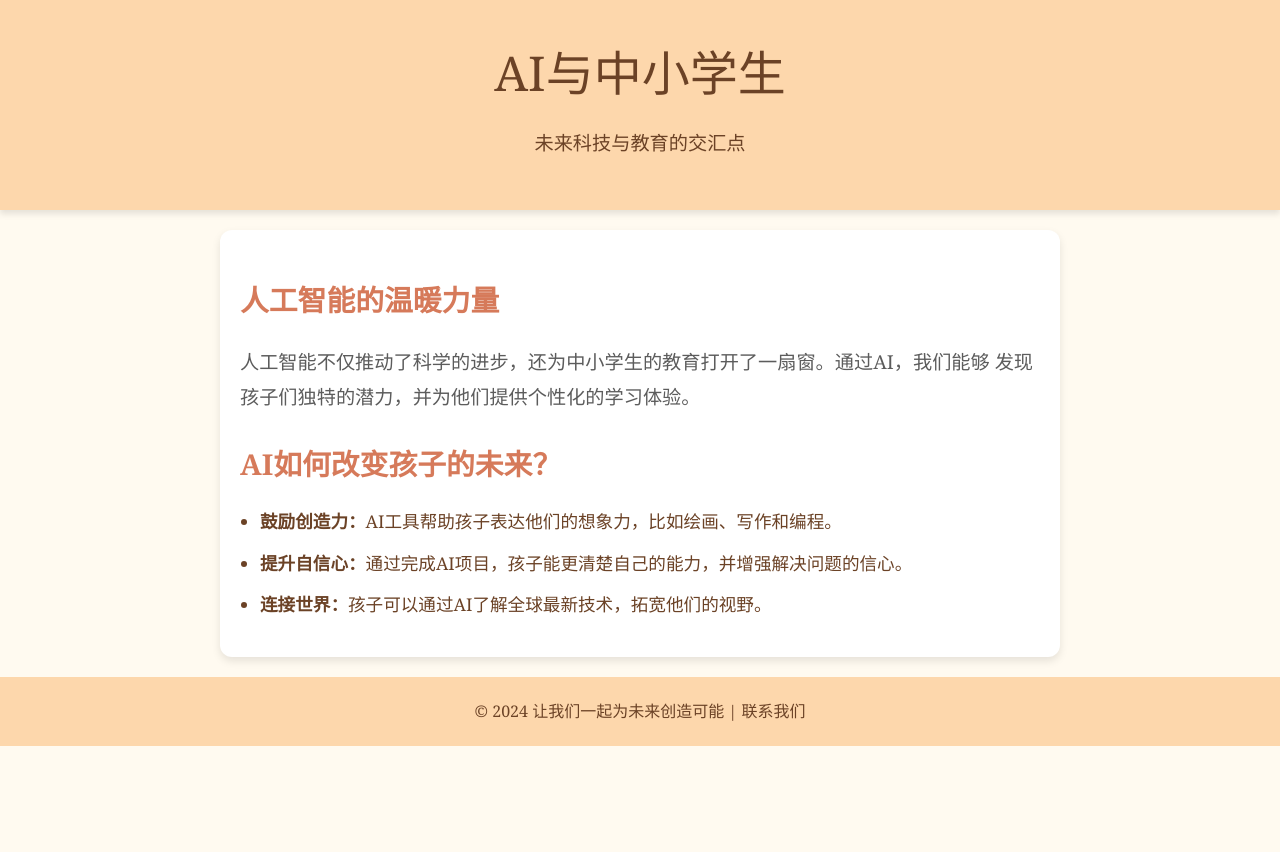
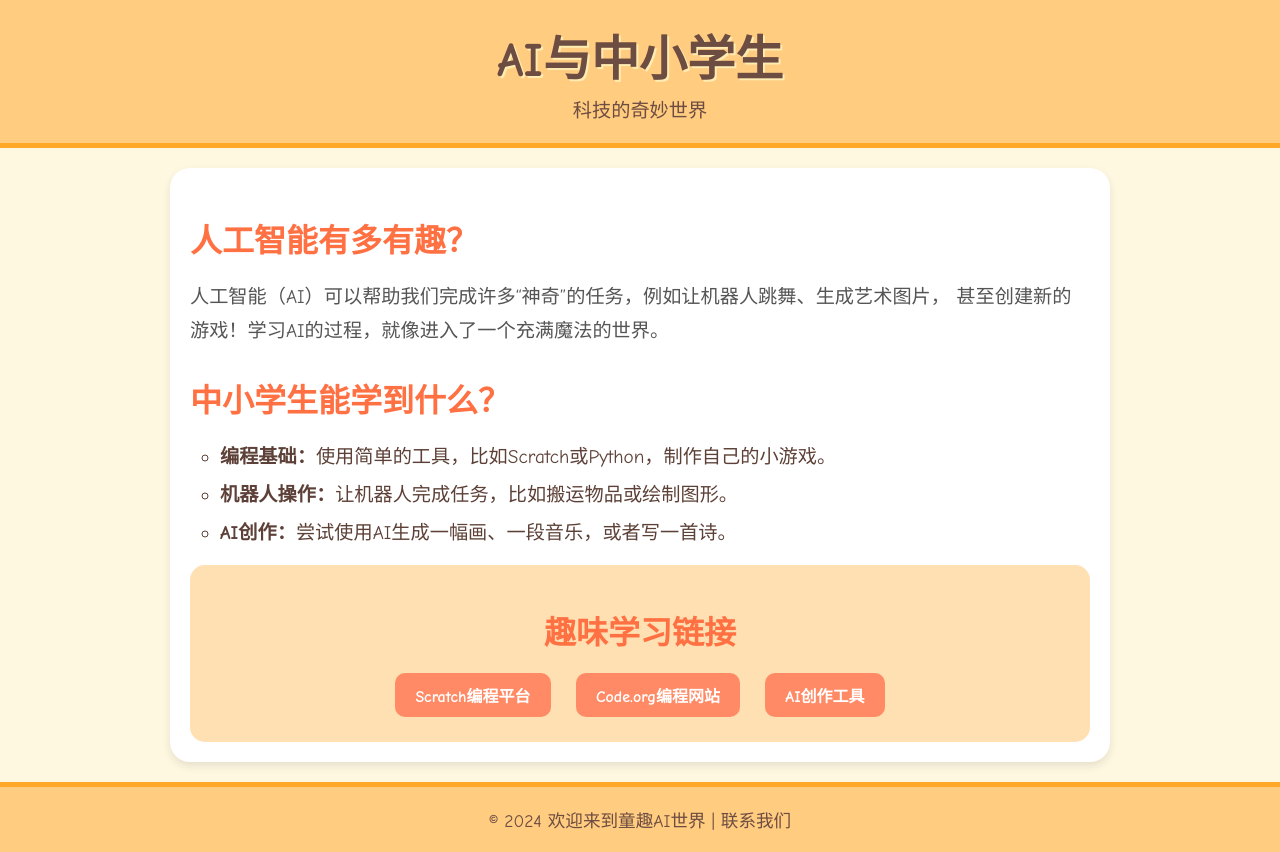
Before and after one commit to NinaHu99/Artificial-Intelligence-Education-and-Primary-Secondary-School-Students, a plain HTML site: page index.html in a window 1280 px wide. Before the commit the page ends 800 px from the top, so only its background shows below. Drawn offline with Linux system fonts and the light colour scheme.

Commit message:
Update index.html

```diff
--- a/index.html
+++ b/index.html
@@ -6,68 +6,90 @@
     <title>AI与中小学生</title>
     <style>
         body {
-            font-family: "Georgia", serif; /* 更柔和的字体 */
+            font-family: "Comic Sans MS", "Arial", sans-serif; /* 童趣字体 */
             margin: 0;
             padding: 0;
-            background-color: #fffaf0; /* 奶油米色 */
-            color: #5c5c5c;
-            line-height: 1.8;
+            background-color: #fff8e1; /* 柔和米黄色 */
+            color: #444;
         }
         header {
-            background-color: #fdd7ac; /* 柔和橙色 */
-            padding: 30px;
+            background-color: #ffcc80; /* 浅橙色 */
+            padding: 20px;
             text-align: center;
-            box-shadow: 0px 4px 6px rgba(0, 0, 0, 0.1);
+            border-bottom: 5px solid #ffa726; /* 深橙色边框 */
         }
         header h1 {
             margin: 0;
             font-size: 3em;
-            color: #6b4226; /* 木色 */
-            font-weight: normal;
+            color: #6d4c41; /* 巧克力色 */
+            text-shadow: 2px 2px #ffecb3; /* 浅黄色阴影 */
         }
         header p {
-            margin-top: 10px;
             font-size: 1.2em;
-            color: #6b4226;
+            color: #6d4c41;
+            margin: 5px 0 0 0;
         }
         section {
-            max-width: 800px;
+            max-width: 900px;
             margin: 20px auto;
             padding: 20px;
-            background-color: #ffffff;
-            border-radius: 12px;
+            background-color: #ffffff; /* 白色背景 */
+            border-radius: 20px;
             box-shadow: 0 4px 8px rgba(0, 0, 0, 0.1);
         }
         section h2 {
-            font-size: 1.8em;
-            color: #d67a5a; /* 柔和红色 */
-            margin-bottom: 15px;
+            font-size: 2em;
+            color: #ff7043; /* 温暖橙色 */
+            margin-bottom: 10px;
         }
         section p {
             font-size: 1.2em;
-            color: #5c5c5c;
+            line-height: 1.8;
+            color: #555;
         }
         section ul {
-            padding-left: 20px;
+            margin: 20px 0;
+            padding-left: 30px;
         }
         section ul li {
-            font-size: 1.1em;
-            color: #6b4226;
+            font-size: 1.2em;
+            color: #5d4037; /* 深褐色 */
             margin-bottom: 10px;
+            list-style: circle;
+        }
+        .fun-zone {
+            background-color: #ffe0b2; /* 浅橙色 */
+            padding: 15px;
+            border-radius: 15px;
+            text-align: center;
+            margin-top: 20px;
+        }
+        .fun-zone a {
+            display: inline-block;
+            margin: 10px;
+            padding: 10px 20px;
+            background-color: #ff8a65; /* 橙红色 */
+            color: #fff;
+            text-decoration: none;
+            font-weight: bold;
+            border-radius: 10px;
+        }
+        .fun-zone a:hover {
+            background-color: #ff7043;
         }
         footer {
-            background-color: #fdd7ac;
-            color: #6b4226;
+            background-color: #ffcc80; /* 浅橙色 */
+            color: #6d4c41;
             text-align: center;
             padding: 20px;
-            margin-top: 20px;
+            border-top: 5px solid #ffa726;
         }
         footer p {
             margin: 0;
-            font-size: 1em;
+            font-size: 1.1em;
         }
         footer a {
-            color: #6b4226;
+            color: #6d4c41;
             text-decoration: none;
         }
         footer a:hover {
@@ -78,23 +100,29 @@
 <body>
     <header>
         <h1>AI与中小学生</h1>
-        <p>未来科技与教育的交汇点</p>
+        <p>科技的奇妙世界</p>
     </header>
     <section>
-        <h2>人工智能的温暖力量</h2>
+        <h2>人工智能有多有趣？</h2>
         <p>
-            人工智能不仅推动了科学的进步，还为中小学生的教育打开了一扇窗。通过AI，我们能够
-            发现孩子们独特的潜力，并为他们提供个性化的学习体验。
+            人工智能（AI）可以帮助我们完成许多“神奇”的任务，例如让机器人跳舞、生成艺术图片，
+            甚至创建新的游戏！学习AI的过程，就像进入了一个充满魔法的世界。
         </p>
-        <h2>AI如何改变孩子的未来？</h2>
+        <h2>中小学生能学到什么？</h2>
         <ul>
-            <li><strong>鼓励创造力：</strong>AI工具帮助孩子表达他们的想象力，比如绘画、写作和编程。</li>
-            <li><strong>提升自信心：</strong>通过完成AI项目，孩子能更清楚自己的能力，并增强解决问题的信心。</li>
-            <li><strong>连接世界：</strong>孩子可以通过AI了解全球最新技术，拓宽他们的视野。</li>
+            <li><strong>编程基础：</strong>使用简单的工具，比如Scratch或Python，制作自己的小游戏。</li>
+            <li><strong>机器人操作：</strong>让机器人完成任务，比如搬运物品或绘制图形。</li>
+            <li><strong>AI创作：</strong>尝试使用AI生成一幅画、一段音乐，或者写一首诗。</li>
         </ul>
+        <div class="fun-zone">
+            <h2>趣味学习链接</h2>
+            <a href="https://scratch.mit.edu" target="_blank">Scratch编程平台</a>
+            <a href="https://www.code.org" target="_blank">Code.org编程网站</a>
+            <a href="https://openai.com/dall-e" target="_blank">AI创作工具</a>
+        </div>
     </section>
     <footer>
-        <p>© 2024 让我们一起为未来创造可能 | <a href="mailto:youremail@example.com">联系我们</a></p>
+        <p>© 2024 欢迎来到童趣AI世界 | <a href="mailto:youremail@example.com">联系我们</a></p>
     </footer>
 </body>
 </html>
```
